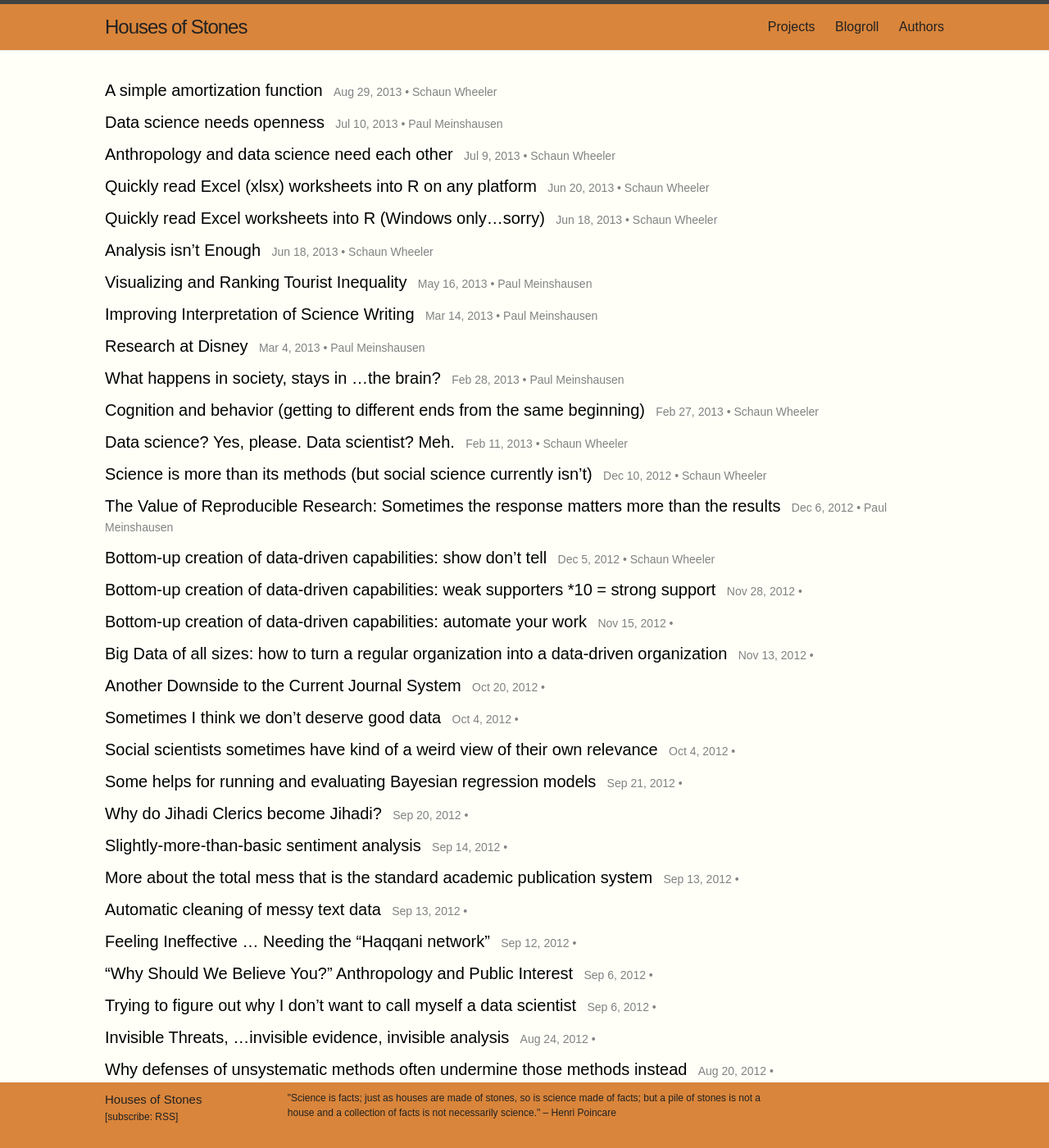
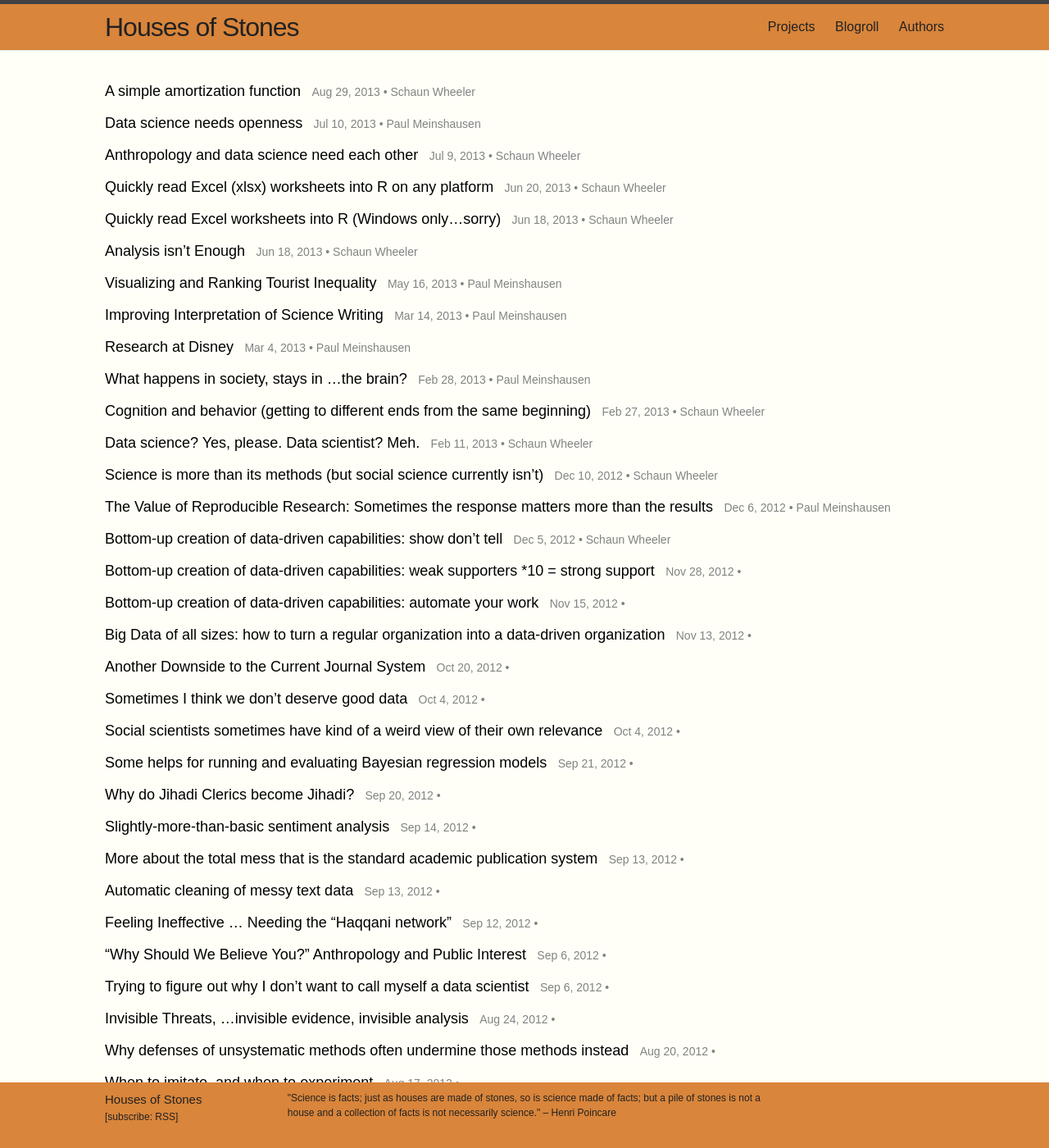
Before and after one commit to housesofstones/housesofstones.github.io, a Jekyll site: the page built from index.html, in a window 1280 px wide and 1400 px high. Shown: the whole window at 82% size. Built offline with Jekyll 4.4.1, drawn with Linux system fonts in a browser that asks for light colours; nearby versions of some CDN libraries.

Commit message:
Update hoscustom.css

```diff
--- a/css/hoscustom.css
+++ b/css/hoscustom.css
@@ -27,7 +27,7 @@
     text-decoration: underline;
 }
 .site-title {
-    font-size: 24px;
+    font-size: 32px;
 }
 a:link {
     text-decoration: underline;
@@ -61,7 +61,7 @@ p, blockquote, pre, hr, dl, dd, ol, ul, figure, .highlight {
     margin-bottom: 15px;
 }
 .post-link {
-    font-size: 20px;
+    font-size: 18px;
     color: black;
     line-height: 1px;
     display: inline;
```
